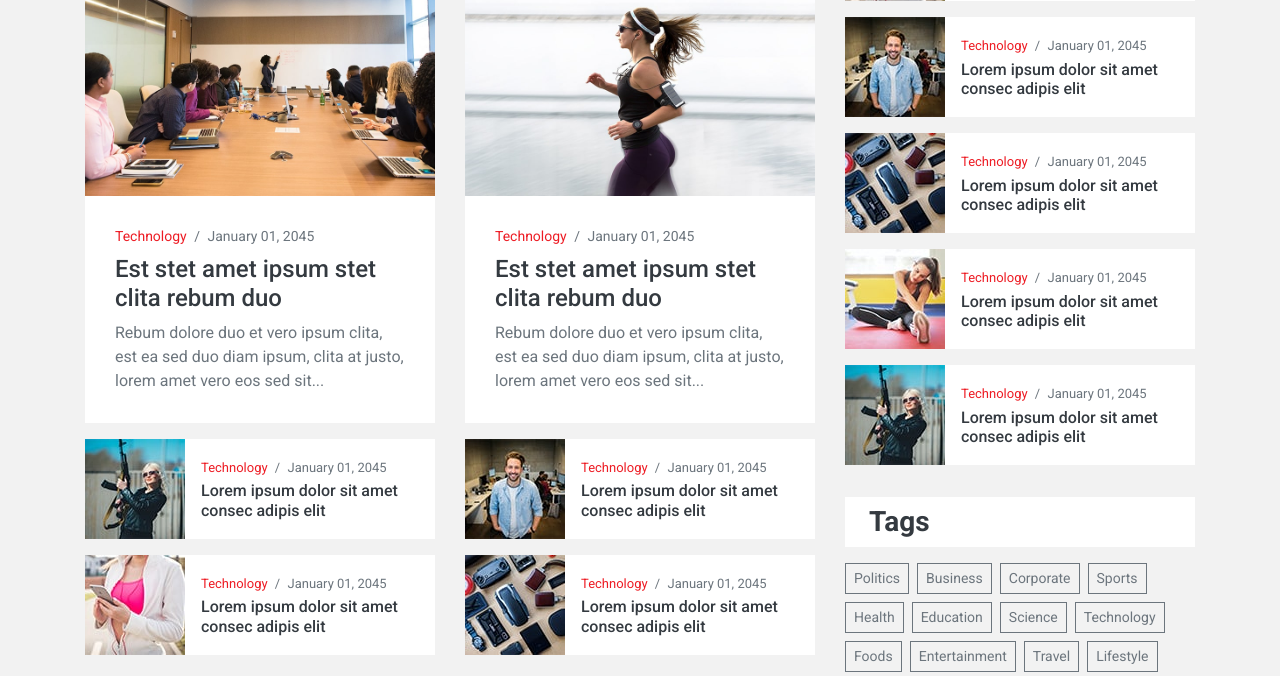
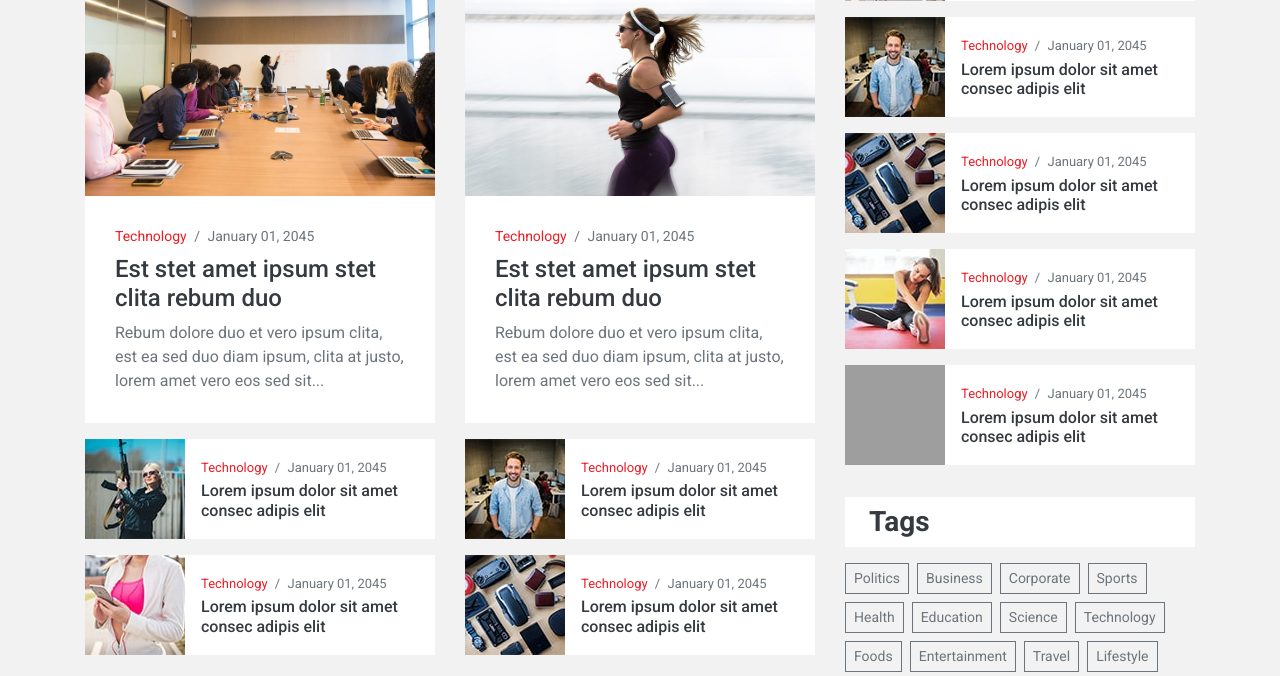
Before and after one commit to durbek11/for-the-portfolio, a Django app: page / in a window 1280 px wide. Shown: the part 2933-3609 px from the top of the page. Run offline with Django 4.2, Linux system fonts and the light colour scheme; some libraries are stand-ins or nearby versions; grey boxes are pictures that could not be loaded.

Commit message:
inital commit

```diff
--- a/templates/includes/category.html
+++ b/templates/includes/category.html
@@ -416,6 +416,7 @@
     </div>
     <!-- News With Sidebar End -->
 
+
     <!-- Back to Top -->
     <a href="#" class="btn btn-dark back-to-top"><i class="fa fa-angle-up"></i></a>
     {% endblock content %}
--- a/templates/includes/index.html
+++ b/templates/includes/index.html
@@ -656,7 +656,7 @@
                             </div>
                         </div>
                         <div class="d-flex mb-3">
-                            <img src="{% static 'media/news-100x100-5.jpg' %}" style="width: 100px; height: 100px; object-fit: cover;">
+                            <img src="{% static 'media/news-100x100-5.jpg' " style="width: 100px; height: 100px; object-fit: cover;">
                             <div class="w-100 d-flex flex-column justify-content-center bg-light px-3" style="height: 100px;">
                                 <div class="mb-1" style="font-size: 13px;">
                                     <a href="">Technology</a>
```
